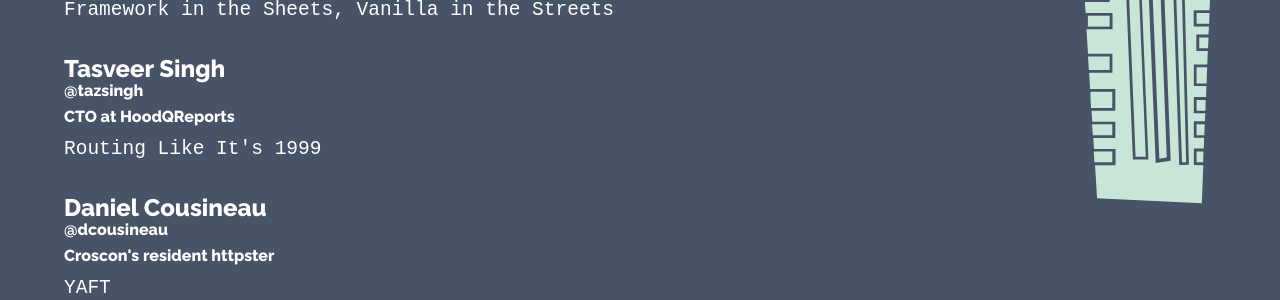
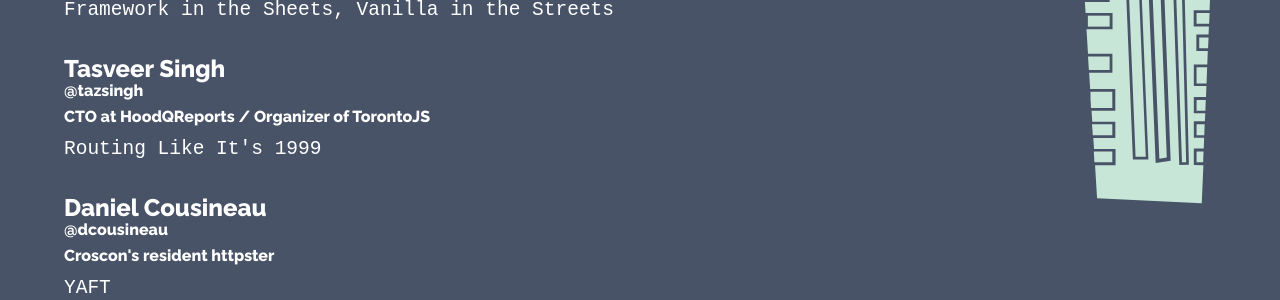
Before and after one commit to manhattanjs/manhattanjs.github.io, a Jekyll site: the page built from index.html, in a window 1280 px wide. Shown: the part 770-1070 px from the top of the page. Built offline with Jekyll 4.4.1, drawn with Linux system fonts in a browser that asks for light colours; some web fonts are replaced; comment, search, counter and statistics services are not loaded.

Commit message:
Update speaker sub info for feb 2016

```diff
--- a/_includes/speakers/speaker-list-2016-02.html
+++ b/_includes/speakers/speaker-list-2016-02.html
@@ -23,7 +23,7 @@
       <h2 class="speaker-name">Tasveer Singh</h2>
       <h3 class="speaker-sub-info">@tazsingh</h3>
     </a>
-    <h3 class="speaker-sub-info">CTO at HoodQReports</h3>
+    <h3 class="speaker-sub-info">CTO at HoodQReports / Organizer of TorontoJS</h3>
     <p class="speaker-talk-title">Routing Like It's 1999</p>
   </article>
 
```
